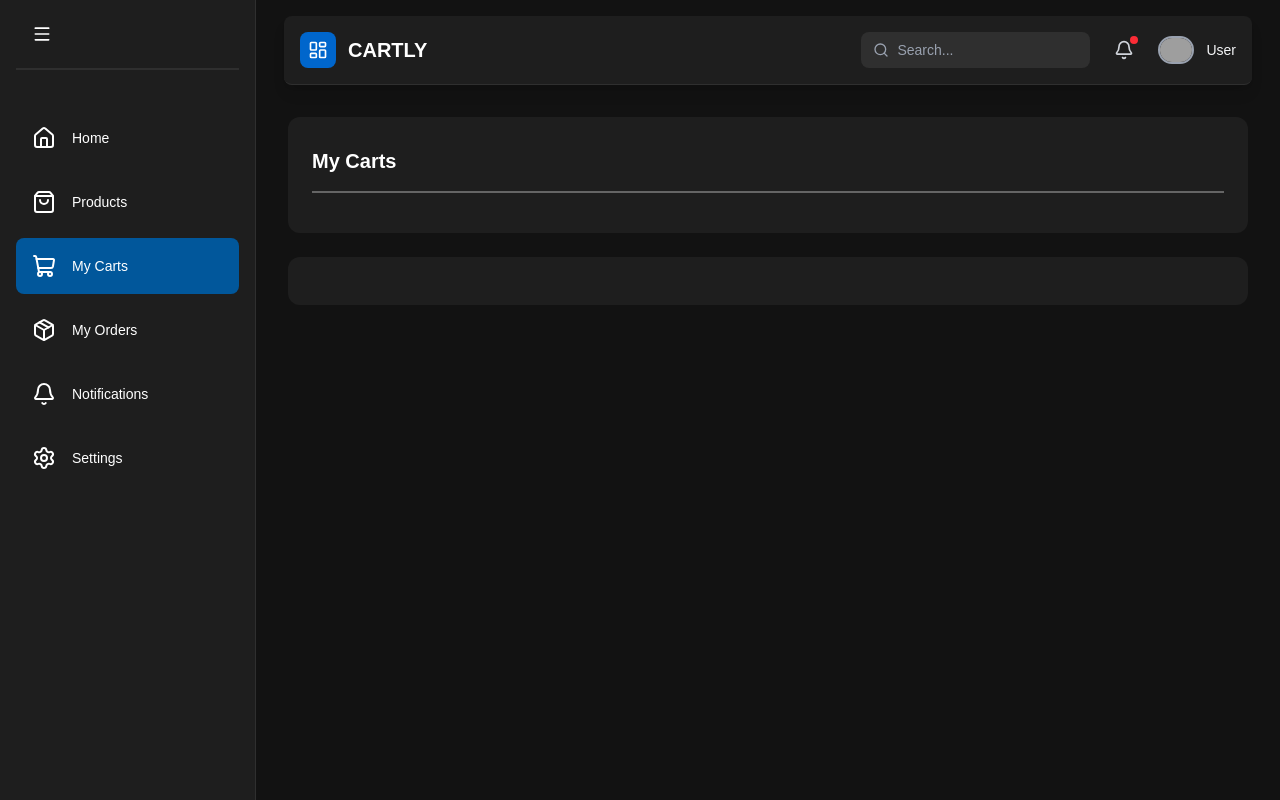
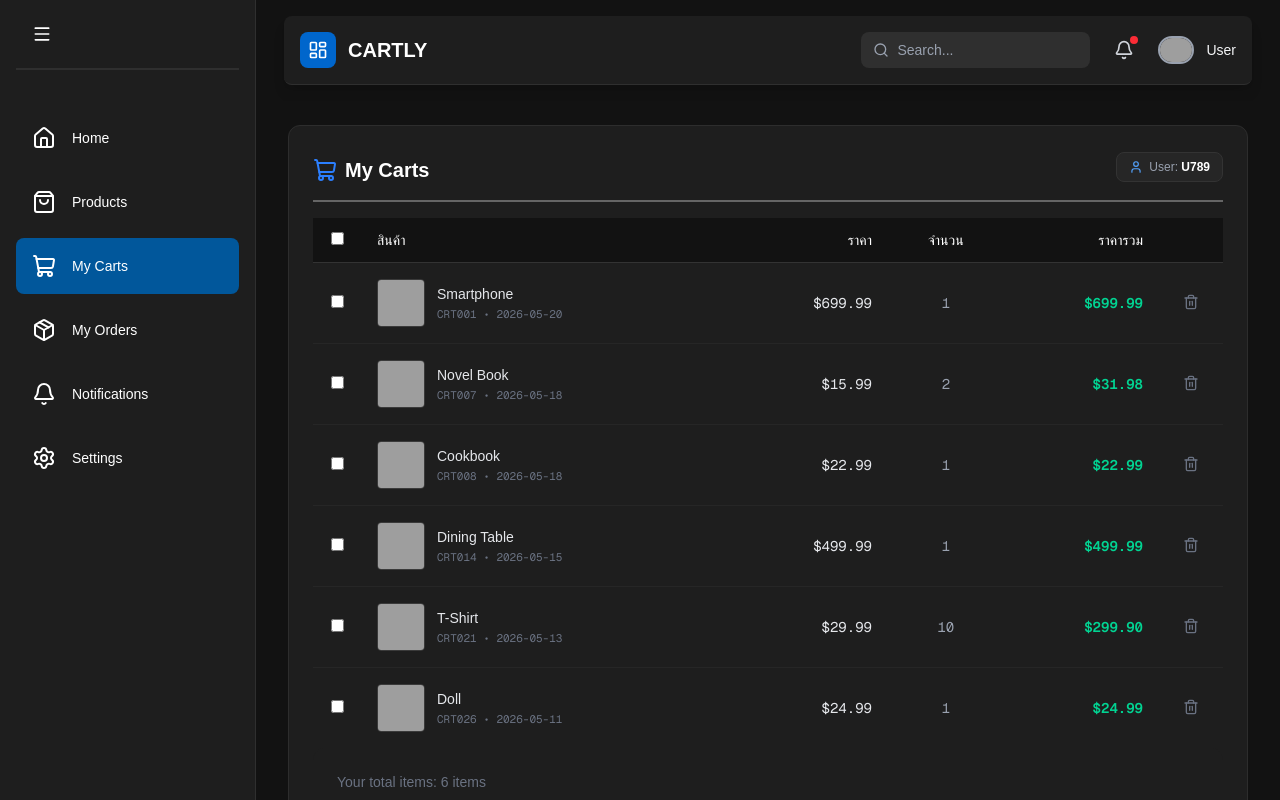
Before and after one commit to Junxeb/Dashboard-ecom, a Next.js app: page /carts in a window 1280 px wide. Built offline with nearby package versions, Linux system fonts and the light colour scheme; grey boxes are pictures that could not be loaded.

Commit message:
add my cart pages

```diff
--- a/src/app/carts/page.tsx
+++ b/src/app/carts/page.tsx
@@ -1,57 +1,195 @@
 "use client"
 
 import { useEffect, useState } from "react";
+import { ShoppingCart, Trash2, User } from "lucide-react";
 
 type ProductItem = {
     id: string;
     name: string;
     category: string;
     price: number;
+    stock: number;
+    sales: number;
+    actions: string;
     src: string;
     type: "product";
 }
 
-type userCarts = {
+type CartItem = {
+    productId: string;
+    name: string;
+    quantity: number;
+    price: number;
+}
+
+type UserCart = {
+    cartId: string;
+    userId: string;
+    date: string;
+    items: CartItem[];
+    totalPrice: number;
+}
+
+type FlatCartItem = {
+    cartId: string;
+    productId: string;
     name: string;
     price: number;
     quantity: number;
-    src: string;
-    cartId: string;
-    userId: string;
+    totalItemPrice: number;
+    imgSrc?: string;
     date: string;
-    totalPrice: number;
 }
 
 export default function Carts() {
+    const [flattenedItems, setFlattenedItems] = useState<FlatCartItem[]>([]);
 
-    const [userCartData, setUserCartData] = useState([]);
-    const [ salesData, setSalesData ] = useState<ProductItem[]>([]);
+    // 🔑 สมมติว่า User ที่ล็อกอินอยู่ตอนนี้คือรหัส "U789"
+    // (สามารถเปลี่ยนเป็นดึงจาก session/auth ของระบบคุณได้เลยครับ)
+    const currentUserId = "U789";
 
-    useEffect (() => {
+    useEffect(() => {
         fetch("/data.json")
-        .then((res) => res.json())
-        .then((data) => {
-            setUserCartData(data.userCarts);
-            setSalesData(data.salesData);
-        })
-    }, []);
+            .then((res) => res.json())
+            .then((data) => {
+                const products: ProductItem[] = data.salesData.filter((item: any) => item.type === "product");
+                const carts: UserCart[] = data.userCarts;
+
+                // ⚡️ เพิ่มการ .filter เอาเฉพาะตะกร้าของ user คนนี้ ก่อนเอาไปกระจายแถวสินค้า
+                const myCarts = carts.filter((cart) => cart.userId === currentUserId);
+
+                const flatList: FlatCartItem[] = myCarts.flatMap((cart) =>
+                    cart.items.map((item) => {
+                        const productInfo = products.find((p) => p.id === item.productId);
+                        return {
+                            cartId: cart.cartId,
+                            productId: item.productId,
+                            name: item.name,
+                            price: item.price,
+                            quantity: item.quantity,
+                            totalItemPrice: item.price * item.quantity,
+                            imgSrc: productInfo?.src,
+                            date: cart.date
+                        };
+                    })
+                );
+
+                setFlattenedItems(flatList);
+            })
+            .catch((err) => console.error("Error fetching data:", err));
+    }, [currentUserId]); // ใส่เป็น dependency เผื่อมีการเปลี่ยน user
+
+    const handleDelete = (cartId: string, productId: string, productName: string) => {
+        const isConfirmed = window.confirm(`คุณแน่ใจหรือไม่ที่จะลบ "${productName}" ออกจากตะกร้าใบนี้ (${cartId})?`);
+
+        if (isConfirmed) {
+            // กรองเอาชิ้นที่สั่งลบออกไปจาก State
+            setFlattenedItems(prevItems =>
+                prevItems.filter(item => !(item.cartId === cartId && item.productId === productId))
+            );
+
+            // แจ้งเตือนเมื่อลบสำเร็จ (สามารถเปลี่ยนเป็น Toastสวยๆ ในอนาคตได้)
+            alert("ลบสินค้าเรียบร้อยแล้ว");
+        }
+    };
 
     return (
-        <div className='flex-1 overflow-auto relative z-10'>
-            <div className='max-w-7xl mx-auto py-4 px-4 lg:px-8 mb-5 space-y-6'>
-                <div className='bg-[#1e1e1e] p-6 rounded-xl'>
-                    <h4 className="pt-1.5 text-white text-xl font-semibold mb-4" >My Carts</h4>
+        <div className='flex-1 overflow-auto relative z-10 bg-[#121212] min-h-screen text-white'>
+            <div className='max-w-7xl mx-auto py-6 px-4 lg:px-8 mb-5 space-y-6'>
+
+                <div className='bg-[#1e1e1e] p-6 rounded-xl border border-[#2d2d2d]'>
+
+                    {/* ส่วนหัวตาราง: เพิ่มการแสดงชื่อผู้ใช้เพื่อความชัดเจน */}
+                    <div className="flex justify-between items-center mb-4">
+                        <h4 className="pt-1.5 text-white text-xl font-semibold flex items-center" >
+                            <ShoppingCart className="inline mr-2 text-blue-500" size={24} />
+                            My Carts
+                        </h4>
+                        <div className="flex items-center gap-1.5 text-xs text-gray-400 bg-[#262626] px-3 py-1.5 rounded-lg border border-[#333333]">
+                            <User size={14} className="text-blue-400" />
+                            <span>User: <strong className="text-white">{currentUserId}</strong></span>
+                        </div>
+                    </div>
+
                     <hr className="border-[#656565] border-1 mt-2 mb-4" />
 
-                    <div className='space-y-4'>
-                        {/* Cart items would be displayed here */}
+                    <div className="overflow-x-auto">
+                        <table className="w-full text-left border-collapse">
+                            <thead>
+                                <tr className="text-[gray-400] text-sm bg-[#121212] border-b border-[#333333]">
+                                    <th className="py-3 px-4 w-12 text-center">
+                                        <input type="checkbox" className="rounded bg-[#2a2a2a] border-[#444444] text-blue-500 focus:ring-0" />
+                                    </th>
+                                    <th className="py-3 px-4 font-normal">สินค้า</th>
+                                    <th className="py-3 px-4 font-normal text-right">ราคา</th>
+                                    <th className="py-3 px-4 font-normal text-center">จำนวน</th>
+                                    <th className="py-3 px-4 font-normal text-right">ราคารวม</th>
+                                    <th className="py-3 px-4 w-16 text-center"></th>
+                                </tr>
+                            </thead>
 
+                            <tbody className="divide-y divide-[#262626]">
+                                {flattenedItems.map((item, index) => (
+                                    <tr key={`${item.cartId}-${item.productId}-${index}`} className="hover:bg-[#1a1a1a] transition-colors text-gray-200">
+                                        <td className="py-4 px-4 text-center">
+                                            <input type="checkbox" className="rounded bg-[#2a2a2a] border-[#444444] text-blue-500 focus:ring-0" />
+                                        </td>
+
+                                        <td className="py-4 px-4">
+                                            <div className="flex items-center gap-3">
+                                                {item.imgSrc ? (
+                                                    <img
+                                                        src={item.imgSrc}
+                                                        alt={item.name}
+                                                        className="w-12 h-12 object-cover rounded border border-[#3a3a3a] bg-[#121212]"
+                                                    />
+                                                ) : (
+                                                    <div className="w-12 h-12 rounded border border-[#3a3a3a] bg-[#2a2a2a] flex items-center justify-center text-xs text-gray-500">
+                                                        No img
+                                                    </div>
+                                                )}
+                                                <div>
+                                                    <p className="font-medium text-sm text-gray-200">{item.name}</p>
+                                                    <p className="text-[11px] text-gray-500 font-mono mt-0.5">{item.cartId} • {item.date}</p>
+                                                </div>
+                                            </div>
+                                        </td>
+
+                                        <td className="py-4 px-4 text-right font-mono text-sm">
+                                            ${item.price.toFixed(2)}
+                                        </td>
+
+                                        <td className="py-4 px-4 text-center font-mono text-sm text-gray-400">
+                                            {item.quantity}
+                                        </td>
+
+                                        <td className="py-4 px-4 text-right font-mono text-sm text-emerald-400 font-semibold">
+                                            ${item.totalItemPrice.toFixed(2)}
+                                        </td>
+
+                                        <td className="py-4 px-4 text-center">
+                                            <button
+                                            className="text-gray-500 hover:text-red-400 transition-colors p-1 rounded"
+                                            onClick={() => handleDelete(item.cartId, item.productId, item.name)}
+                                            >
+                                                <Trash2 size={16} />
+                                            </button>
+                                        </td>
+                                    </tr>
+                                ))}
+                            </tbody>
+                        </table>
+
+                        {flattenedItems.length === 0 && (
+                            <p className="text-center text-gray-500 my-8 text-sm">ไม่มีสินค้าในตะกร้าสำหรับผู้ใช้นี้</p>
+                        )}
+                    </div>
+                    <div className='bg-[#1e1e1e] p-6 rounded-xl '>
+                        <p className="text-sm text-gray-500">Your total items: {flattenedItems.length} items</p>
                     </div>
                 </div>
 
-                <div className='bg-[#1e1e1e] p-6 rounded-xl'>
 
-                </div>
             </div>
         </div>
     )
--- a/src/app/products/page.tsx
+++ b/src/app/products/page.tsx
@@ -3,7 +3,6 @@ import { ChevronDown, Search } from "lucide-react";
 import { Dropdown } from "../../../components/Dropdown";
 import { useEffect, useState } from "react";
 import ProductCardLayout from "../../../components/ProductCardLayout";
-import ProductCard from "../../../components/ProductCard";
 
 type ProductItem = {
     type: "product" | "month";
```
